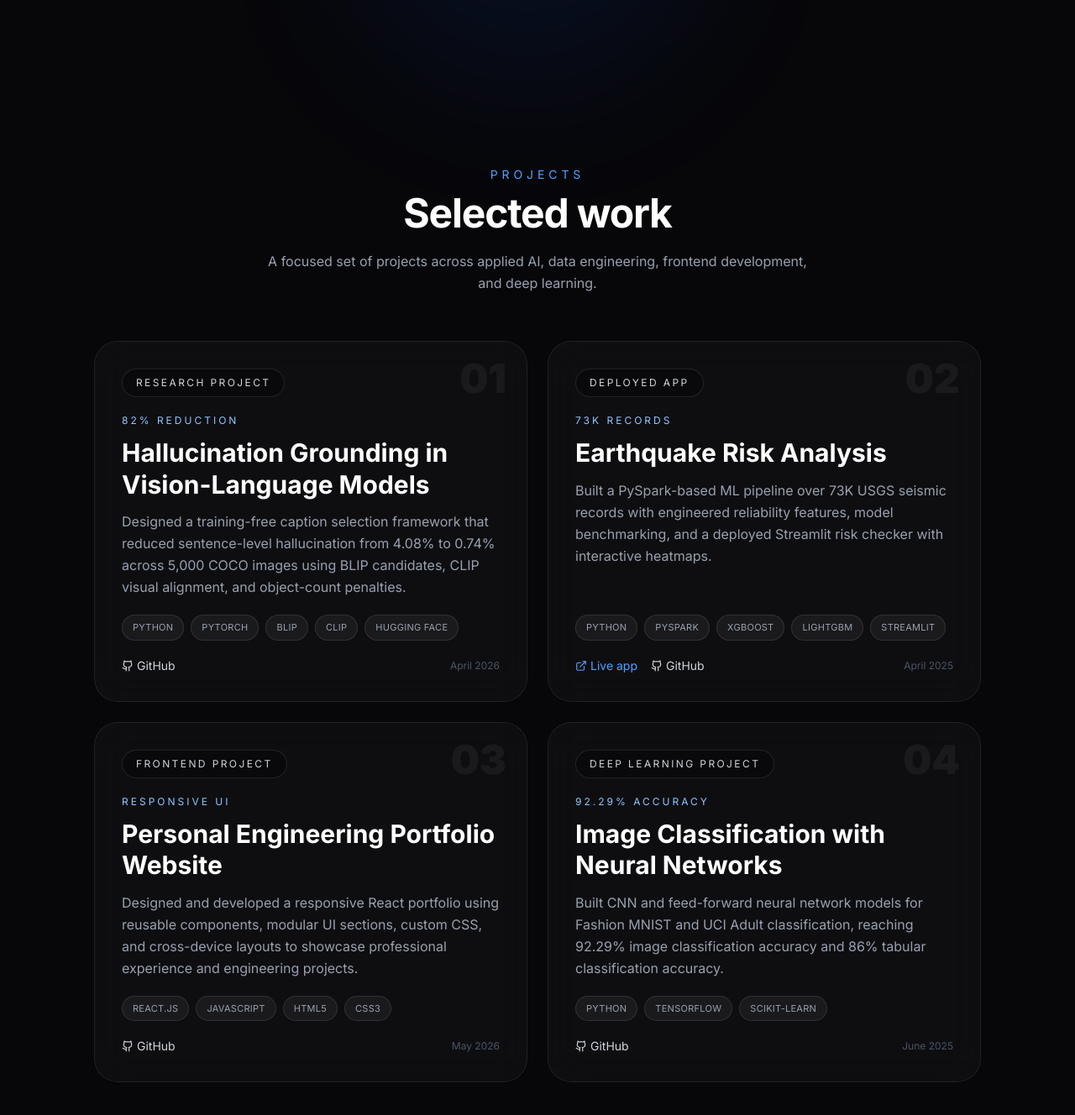
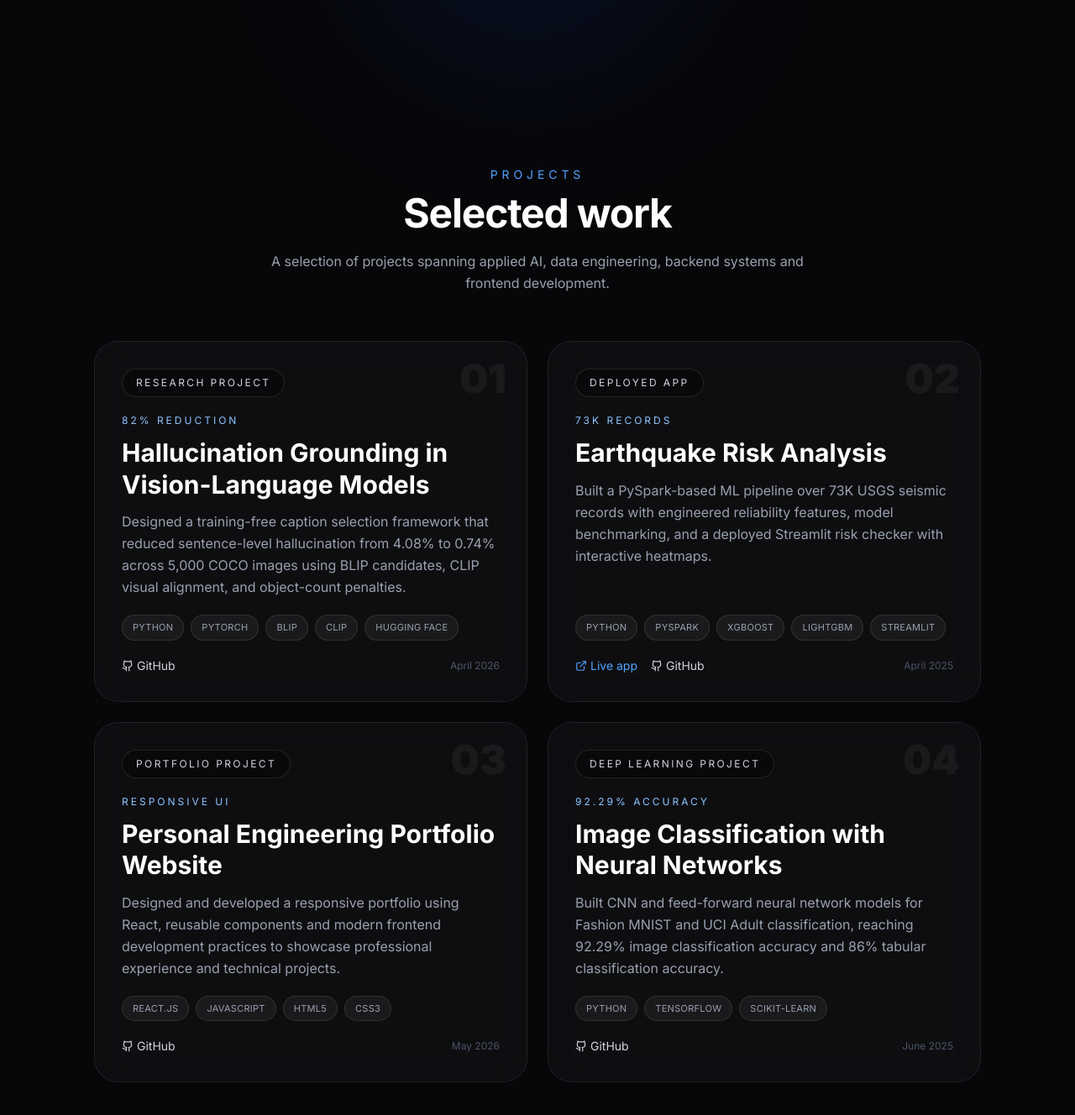
Before and after one commit to ravensgit/Portfolio, a React (Vite) app: page / in a window 1280 px wide. Shown: the part 4730-6058 px from the top of the page at 84% size. Built offline with nearby package versions, Linux system fonts and the light colour scheme.

Commit message:
Update Missions.jsx
Updated project type and description for clarity.

```diff
--- a/src/components/Missions.jsx
+++ b/src/components/Missions.jsx
@@ -29,9 +29,9 @@ const projects = [
     eyebrow: 'Responsive UI',
     title: 'Personal Engineering Portfolio Website',
     date: 'May 2026',
-    type: 'Frontend Project',
+    type: 'Portfolio Project',
     tech: ['React.js', 'JavaScript', 'HTML5', 'CSS3'],
-    desc: 'Designed and developed a responsive React portfolio using reusable components, modular UI sections, custom CSS, and cross-device layouts to showcase professional experience and engineering projects.',
+    desc: 'Designed and developed a responsive portfolio using React, reusable components and modern frontend development practices to showcase professional experience and technical projects.',
     live: null,
     github: 'https://github.com/ravensgit/Portfolio',
   },
@@ -67,7 +67,7 @@ const Missions = () => {
         <p className="font-mono text-sm text-blue-400 mb-3 text-center tracking-[0.35em] uppercase">Projects</p>
         <h2 className="text-4xl md:text-5xl font-bold tracking-tight mb-5 text-center">Selected work</h2>
         <p className="text-gray-400 text-center max-w-2xl mx-auto mb-14 leading-relaxed">
-          A focused set of projects across applied AI, data engineering, frontend development, and deep learning.
+          A selection of projects spanning applied AI, data engineering, backend systems and frontend development.
         </p>
 
         <div ref={gridRef} className="grid md:grid-cols-2 gap-6">
```
